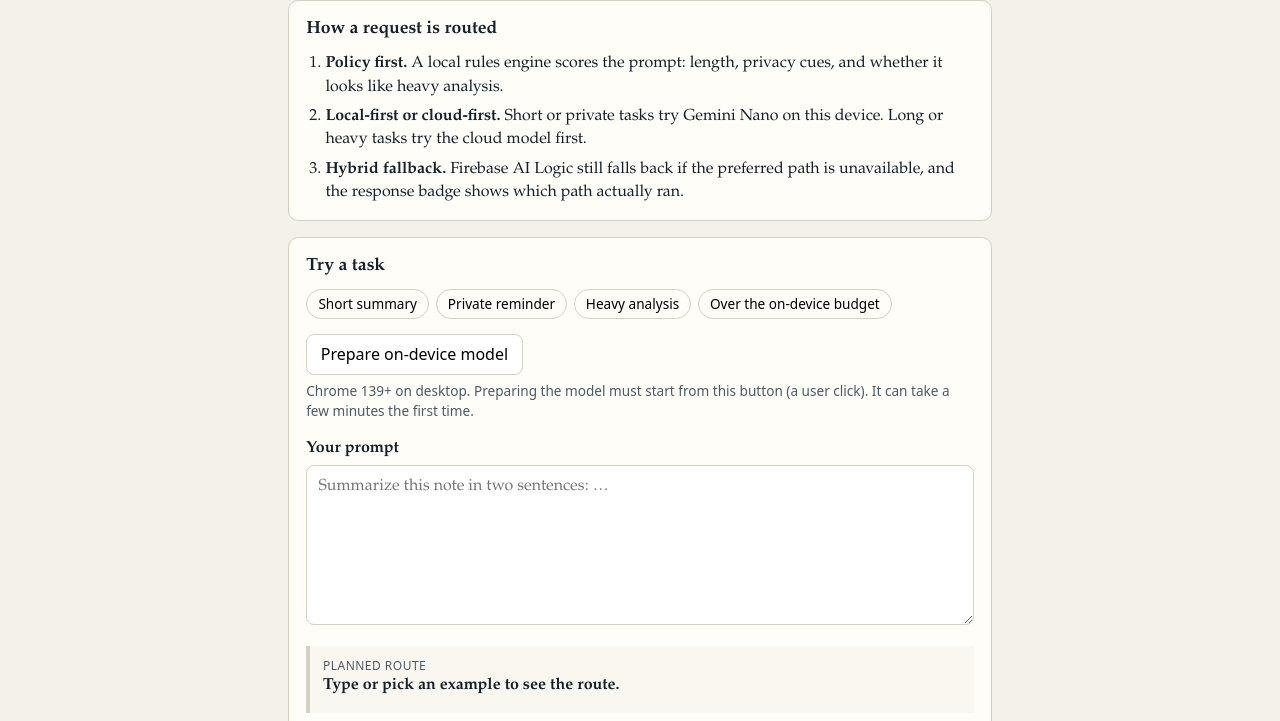
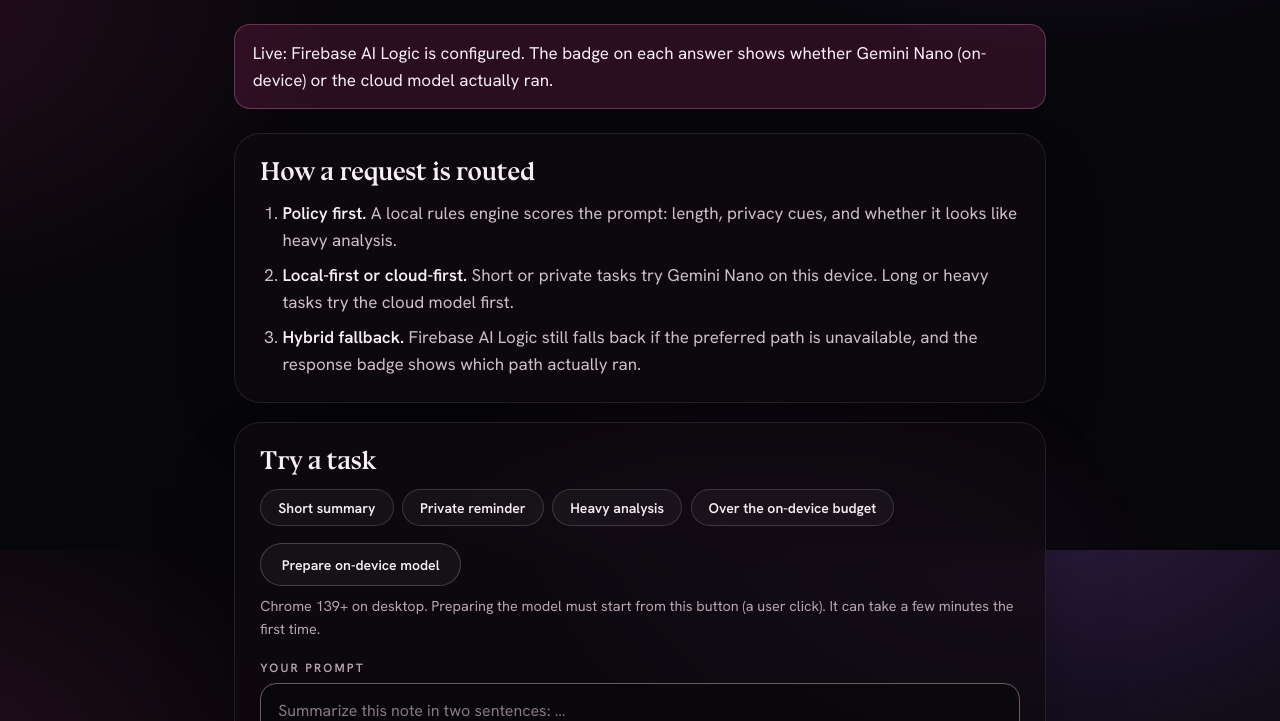
Before and after one commit to AtlasRearden8/freeroute-hybrid, a website built with Vite: page index.html in a window 1280 px wide. Shown: the part 250-971 px from the top of the page. Built offline with nearby package versions, Linux system fonts and the light colour scheme; some packages are replaced by stand-ins of ours.

Commit message:
Restyle UI after asdaledynamics.com; render answer markdown safely; tighter heavy preset

```diff
--- a/index.html
+++ b/index.html
@@ -4,14 +4,19 @@
     <meta charset="UTF-8" />
     <meta name="viewport" content="width=device-width, initial-scale=1.0" />
     <title>FreeRoute Hybrid — local-first AI routing</title>
+    <meta name="theme-color" content="#07060a" />
+    <link rel="preconnect" href="https://fonts.googleapis.com" />
+    <link rel="preconnect" href="https://fonts.gstatic.com" crossorigin />
+    <link rel="stylesheet" href="https://fonts.googleapis.com/css2?family=Hanken+Grotesk:wght@400;500;600&display=swap" />
     <link rel="stylesheet" href="/src/styles.css" />
   </head>
   <body>
     <main>
       <header>
         <p class="eyebrow">#BuildHybridAI 2026 · Firebase AI Logic</p>
-        <h1>FreeRoute Hybrid</h1>
+        <h1>FreeRoute <em>Hybrid</em></h1>
         <p class="tag">Runs on your device when it can. Uses the cloud only when it must.</p>
+        <p class="by">by Dylan Asdale · <a href="https://asdaledynamics.com">asdaledynamics.com</a></p>
       </header>
 
       <div id="banner" class="banner" hidden></div>
--- a/src/styles.css
+++ b/src/styles.css
@@ -1,56 +1,108 @@
+/* FreeRoute Hybrid — styled after asdaledynamics.com (ink, hot pink, violet haze, Bluu Next + Hanken Grotesk). */
+@font-face { font-family: "Bluu Next"; src: url("/fonts/BluuNext-Bold.woff2") format("woff2"); font-weight: 700; font-style: normal; font-display: swap; }
+@font-face { font-family: "Bluu Next"; src: url("/fonts/BluuNext-Bolditalic.woff2") format("woff2"); font-weight: 700; font-style: italic; font-display: swap; }
+
 :root {
-  --ink: #12202b;
-  --muted: #4a5b67;
-  --paper: #f4f1ea;
-  --card: #fffdf8;
-  --line: #d7cfc2;
-  --accent: #0f6e56;
-  --accent-ink: #fff;
-  --local: #d8f3e4;
-  --cloud: #d7e6fb;
-  --mock: #eee8dc;
-  --warn: #fff1c9;
-  --warn-line: #e0c56a;
-  font-family: "Source Serif 4", "Iowan Old Style", "Palatino Linotype", Palatino, Georgia, serif;
-  color: var(--ink);
-  background: var(--paper);
-  line-height: 1.45;
+  color-scheme: dark;
+  --ink-0: #07060a;
+  --glass: rgb(16 11 16 / .72);
+  --glass-2: rgb(26 17 25 / .82);
+  --line: rgb(255 255 255 / .09);
+  --line-ctl: #6e5a67;
+  --text: #f7eff4;
+  --text-2: #cfbfc9;
+  --text-3: #b8a5b0;
+  --pink: #ff3fa4;
+  --pink-soft: #ff8cc6;
+  --pink-ink: #12030b;
+  --pink-bg: rgb(255 63 164 / .14);
+  --violet: #b06bff;
+  --local: #5be0a8;
+  --cloud: #8fb8ff;
+  --display: "Bluu Next", "Didot", "Bodoni 72", Georgia, serif;
+  --body: "Hanken Grotesk", "Helvetica Neue", "Segoe UI", system-ui, sans-serif;
+  font: 400 17px/1.6 var(--body);
+  color: var(--text);
+  background: var(--ink-0);
 }
 * { box-sizing: border-box; }
-body { margin: 0; }
-main { max-width: 740px; margin: 0 auto; padding: 2.25rem 1.1rem 4rem; }
-.eyebrow { letter-spacing: 0.04em; text-transform: uppercase; font-size: 0.75rem; color: var(--muted); margin: 0 0 0.4rem; font-family: system-ui, sans-serif; }
-h1 { font-size: 2.05rem; font-weight: 650; margin: 0 0 0.35rem; letter-spacing: -0.02em; }
-h2 { font-size: 1.1rem; margin: 0 0 0.6rem; }
-.tag { color: var(--muted); margin: 0 0 1.25rem; font-size: 1.15rem; }
-.banner { background: var(--warn); border: 1px solid var(--warn-line); padding: 0.7rem 0.9rem; border-radius: 8px; margin: 0 0 1.25rem; }
-.banner.live { background: var(--local); border-color: #8ec9a8; }
-.how, .panel, .card, .log { background: var(--card); border: 1px solid var(--line); border-radius: 10px; padding: 1rem 1.1rem; margin: 0 0 1rem; }
-.how ol { margin: 0; padding-left: 1.2rem; }
-.how li + li { margin-top: 0.4rem; }
-.presets { display: flex; flex-wrap: wrap; gap: 0.4rem; margin: 0 0 0.9rem; }
-.chip, button { font: inherit; font-family: system-ui, sans-serif; cursor: pointer; }
-.chip { background: transparent; border: 1px solid var(--line); border-radius: 999px; padding: 0.25rem 0.7rem; font-size: 0.85rem; }
-.chip:hover, .chip:focus-visible { border-color: var(--accent); color: var(--accent); }
-.actions-row { display: flex; flex-wrap: wrap; align-items: center; gap: 0.5rem; }
-button { background: #fff; border: 1px solid var(--line); border-radius: 8px; padding: 0.5rem 0.85rem; }
-button.primary { background: var(--accent); color: var(--accent-ink); border-color: var(--accent); margin-top: 0.7rem; }
-button:disabled { opacity: 0.6; cursor: not-allowed; }
-.hint { font-size: 0.85rem; color: var(--muted); margin: 0.4rem 0 1rem; font-family: system-ui, sans-serif; }
-label { display: block; margin: 0.4rem 0 0.3rem; font-weight: 650; }
-textarea { width: 100%; padding: 0.6rem 0.7rem; font: inherit; border: 1px solid var(--line); border-radius: 8px; background: #fff; resize: vertical; }
-.plan { margin: 0.8rem 0 0; padding: 0.7rem 0.8rem; border-left: 4px solid var(--line); background: #faf7f0; }
-.plan.LOCAL_FIRST { border-left-color: #2a8a5c; }
-.plan.CLOUD_FIRST { border-left-color: #2a5f9e; }
-.plan-label { display: block; font-size: 0.75rem; text-transform: uppercase; letter-spacing: 0.04em; color: var(--muted); font-family: system-ui, sans-serif; }
-#plan-route { font-weight: 650; }
-#plan-reasons { margin: 0.25rem 0 0; color: var(--muted); }
-.pill { display: inline-block; padding: 0.12rem 0.55rem; border-radius: 999px; font-size: 0.8rem; font-weight: 650; font-family: system-ui, sans-serif; margin-right: 0.4rem; }
-.pill.ON_DEVICE { background: var(--local); }
-.pill.IN_CLOUD { background: var(--cloud); }
-.pill.MOCK { background: var(--mock); }
-.card p { margin: 0.6rem 0 0; white-space: pre-wrap; }
-.card .meta { display: block; margin-top: 0.35rem; color: var(--muted); font-size: 0.9rem; }
-.log ol { margin: 0; padding-left: 1.2rem; }
-.log li { margin: 0.25rem 0; font-family: system-ui, sans-serif; font-size: 0.9rem; }
-footer { color: var(--muted); font-size: 0.95rem; }
+html { background: var(--ink-0); }
+body {
+  margin: 0;
+  min-height: 100vh;
+  -webkit-font-smoothing: antialiased;
+  background:
+    radial-gradient(900px 600px at 82% -8%, rgb(176 107 255 / .22), transparent 62%),
+    radial-gradient(800px 560px at -10% 30%, rgb(255 63 164 / .13), transparent 60%),
+    radial-gradient(700px 500px at 60% 110%, rgb(120 40 140 / .22), transparent 60%),
+    var(--ink-0);
+  background-attachment: fixed;
+}
+::selection { background: rgb(255 63 164 / .4); color: #fff; }
+a { color: var(--pink-soft); text-underline-offset: .22em; text-decoration-thickness: 1px; }
+em { font-style: italic; color: var(--pink); }
+main { max-width: 860px; margin: 0 auto; padding: 3.2rem 1.4rem 4rem; }
+
+.eyebrow { display: inline-flex; align-items: center; gap: 10px; margin: 0 0 .9rem; font: 600 12px/1.4 var(--body); letter-spacing: .22em; text-transform: uppercase; color: var(--pink-soft); }
+.eyebrow::before { content: ""; width: 8px; height: 8px; border-radius: 50%; background: var(--pink); box-shadow: 0 0 14px var(--pink); }
+h1 { margin: 0 0 .6rem; font: 700 clamp(48px, 8vw, 84px)/.95 var(--display); letter-spacing: -.02em; }
+h1 em { background: linear-gradient(100deg, var(--pink) 10%, var(--pink-soft) 60%, #fff 95%); -webkit-background-clip: text; background-clip: text; color: transparent; padding-right: .06em; }
+h2 { margin: 0 0 .8rem; font: 700 26px/1.1 var(--display); letter-spacing: -.01em; }
+.tag { margin: 0 0 .4rem; font-size: 1.2rem; color: var(--text-2); }
+.by { margin: 0 0 1.6rem; font-size: .9rem; color: var(--text-3); }
+
+.banner { margin: 0 0 1.4rem; padding: .85rem 1.05rem; border-radius: 16px; border: 1px solid rgb(255 200 120 / .3); background: rgb(255 190 90 / .08); color: var(--text-2); }
+.banner.live { border-color: rgb(255 140 198 / .3); background: var(--pink-bg); color: var(--text); }
+
+.how, .panel, .card, .log {
+  margin: 0 0 1.1rem; padding: 1.4rem 1.5rem;
+  border: 1px solid var(--line); border-radius: 26px;
+  background: var(--glass);
+  -webkit-backdrop-filter: blur(16px); backdrop-filter: blur(16px);
+  box-shadow: 0 30px 80px -40px rgb(0 0 0 / .8);
+}
+.how ol { margin: 0; padding-left: 1.3rem; color: var(--text-2); }
+.how li + li { margin-top: .45rem; }
+.how strong { color: var(--text); }
+
+.presets { display: flex; flex-wrap: wrap; gap: .5rem; margin: 0 0 1rem; }
+.chip, button { font: 600 14px/1 var(--body); cursor: pointer; color: var(--text); }
+.chip { padding: .62rem 1rem; border-radius: 999px; border: 1px solid rgb(255 255 255 / .16); background: rgb(255 255 255 / .04); transition: border-color .25s, color .25s, background .25s; }
+.chip:hover, .chip:focus-visible { border-color: var(--pink); color: var(--pink-soft); background: var(--pink-bg); outline: none; }
+.actions-row { display: flex; flex-wrap: wrap; align-items: center; gap: .6rem; }
+button { padding: .8rem 1.2rem; border-radius: 999px; border: 1px solid rgb(255 255 255 / .2); background: rgb(255 255 255 / .04); }
+button.primary { margin-top: 1rem; padding: 1rem 1.6rem; background: var(--pink); color: var(--pink-ink); border-color: var(--pink); box-shadow: 0 0 40px rgb(255 63 164 / .45); }
+button.primary:hover { background: #fff; border-color: #fff; }
+button:disabled { opacity: .55; cursor: not-allowed; }
+#warm-status { color: var(--text-3); font-size: .9rem; }
+.hint { margin: .5rem 0 1.1rem; font-size: .85rem; color: var(--text-3); }
+label { display: block; margin: .4rem 0 .4rem; font: 600 12px/1.4 var(--body); letter-spacing: .18em; text-transform: uppercase; color: var(--text-3); }
+textarea { width: 100%; padding: .85rem 1rem; font: 400 16px/1.55 var(--body); color: var(--text); border: 1px solid var(--line-ctl); border-radius: 16px; background: rgb(7 6 10 / .6); resize: vertical; }
+textarea:focus { outline: 2px solid var(--pink); outline-offset: 2px; }
+textarea::placeholder { color: #8a7883; }
+
+.plan { margin: 1rem 0 0; padding: .9rem 1.1rem; border-left: 3px solid var(--line-ctl); border-radius: 0 14px 14px 0; background: rgb(255 255 255 / .03); }
+.plan.LOCAL_FIRST { border-left-color: var(--local); }
+.plan.CLOUD_FIRST { border-left-color: var(--cloud); }
+.plan-label { display: block; font: 600 11px/1.4 var(--body); letter-spacing: .2em; text-transform: uppercase; color: var(--pink-soft); }
+#plan-route { display: block; margin-top: .2rem; font: 700 21px/1.2 var(--display); }
+#plan-reasons { margin: .3rem 0 0; color: var(--text-2); }
+
+.pill { display: inline-flex; align-items: center; gap: 8px; padding: 6px 13px 6px 11px; border-radius: 999px; font: 600 12px/1.3 var(--body); letter-spacing: .16em; text-transform: uppercase; }
+.pill::before { content: ""; width: 7px; height: 7px; border-radius: 50%; background: currentColor; box-shadow: 0 0 10px currentColor; }
+.pill.ON_DEVICE { color: var(--local); background: rgb(91 224 168 / .13); }
+.pill.IN_CLOUD { color: var(--cloud); background: rgb(143 184 255 / .14); }
+.pill.MOCK { color: #ddd3da; background: rgb(255 255 255 / .08); }
+.card .meta { display: block; margin-top: .6rem; color: var(--text-3); font-size: .9rem; }
+.answer { margin-top: .9rem; color: var(--text); }
+.answer p { margin: .5rem 0 0; }
+.answer h4 { margin: 1rem 0 .2rem; font: 700 19px/1.2 var(--display); color: var(--pink-soft); }
+.answer ul { margin: .5rem 0 0; padding-left: 1.2rem; }
+.answer li { margin: .35rem 0; }
+.answer li::marker { color: var(--pink); }
+.answer strong { color: #fff; }
+
+.log h2 { font-size: 22px; }
+.log ol { margin: 0; padding-left: 1.3rem; }
+.log li { margin: .3rem 0; font-size: .92rem; color: var(--text-2); }
+footer { margin-top: 1rem; color: var(--text-3); font-size: .95rem; }
```
Also changed, not shown: src/main.ts (+25 -3 lines), public/fonts/BluuNext-Bold.woff2 (added), public/fonts/BluuNext-Bolditalic.woff2 (added), public/fonts/LICENSE-BluuNext.txt (added), 1 other file.
